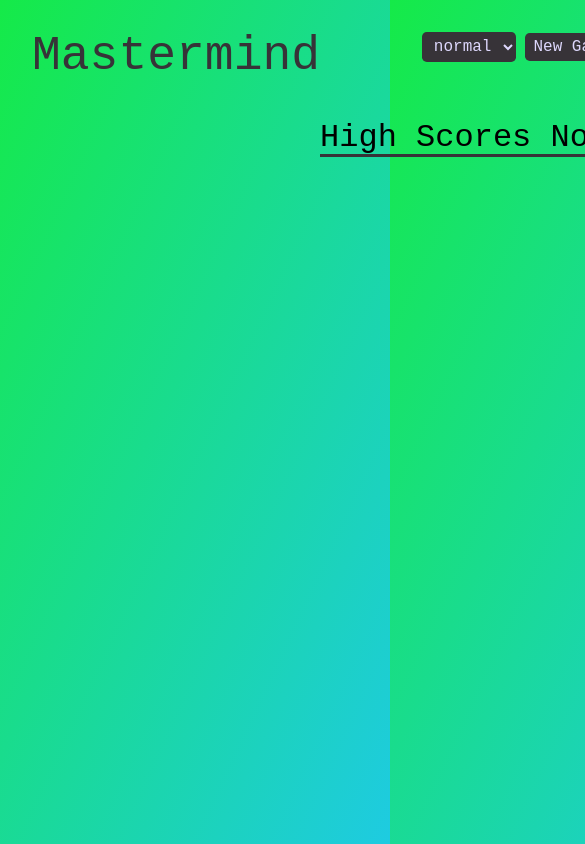
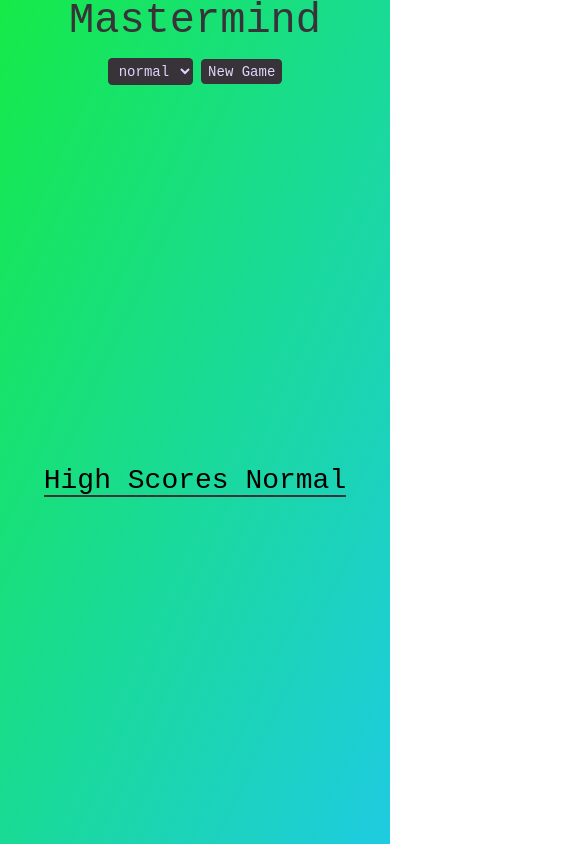
Before and after one commit to mojotron/mastermind, a website built with webpack: page src/template.html in a window 390 px wide. Shown: the top 844 px of the page, 585 px wide, since content can reach past the window. Built offline with nearby package versions, Linux system fonts and the light colour scheme; a web font is replaced by a local one.

Commit message:
Add mobile css

```diff
--- a/src/css/main.css
+++ b/src/css/main.css
@@ -235,3 +235,40 @@ label {
 .hidden {
   visibility: hidden;
 }
+
+@media (max-width: 786px) {
+  html {
+    font-size: 14px;
+  }
+  .main-wrapper {
+    height: 90%;
+    width: 90%;
+    padding: 0;
+    margin: 0 auto;
+    display: grid;
+    grid-template-columns: 1fr;
+    grid-template-rows: 1fr 1fr 5fr 1fr 5fr;
+  }
+  .header-section,
+  .new-game,
+  .game-board-display,
+  .color-picker-display {
+    padding-bottom: 1rem;
+  }
+  .header-section {
+    grid-area: 1 / 1 / 1 / 2;
+  }
+  .new-game {
+    grid-area: 2 / 1 / 3 / 2;
+  }
+  .game-board-display {
+    grid-area: 3 / 1 / 4 / 2;
+  }
+  .color-picker-display {
+    grid-area: 4 / 1 / 5 / 2;
+  }
+  .high-score-display {
+    grid-area: 5 / 1 / 6 / 2;
+    min-width: 15rem;
+  }
+}
```
Also changed, not shown: README.md, dist/index.html, 2 other files.
